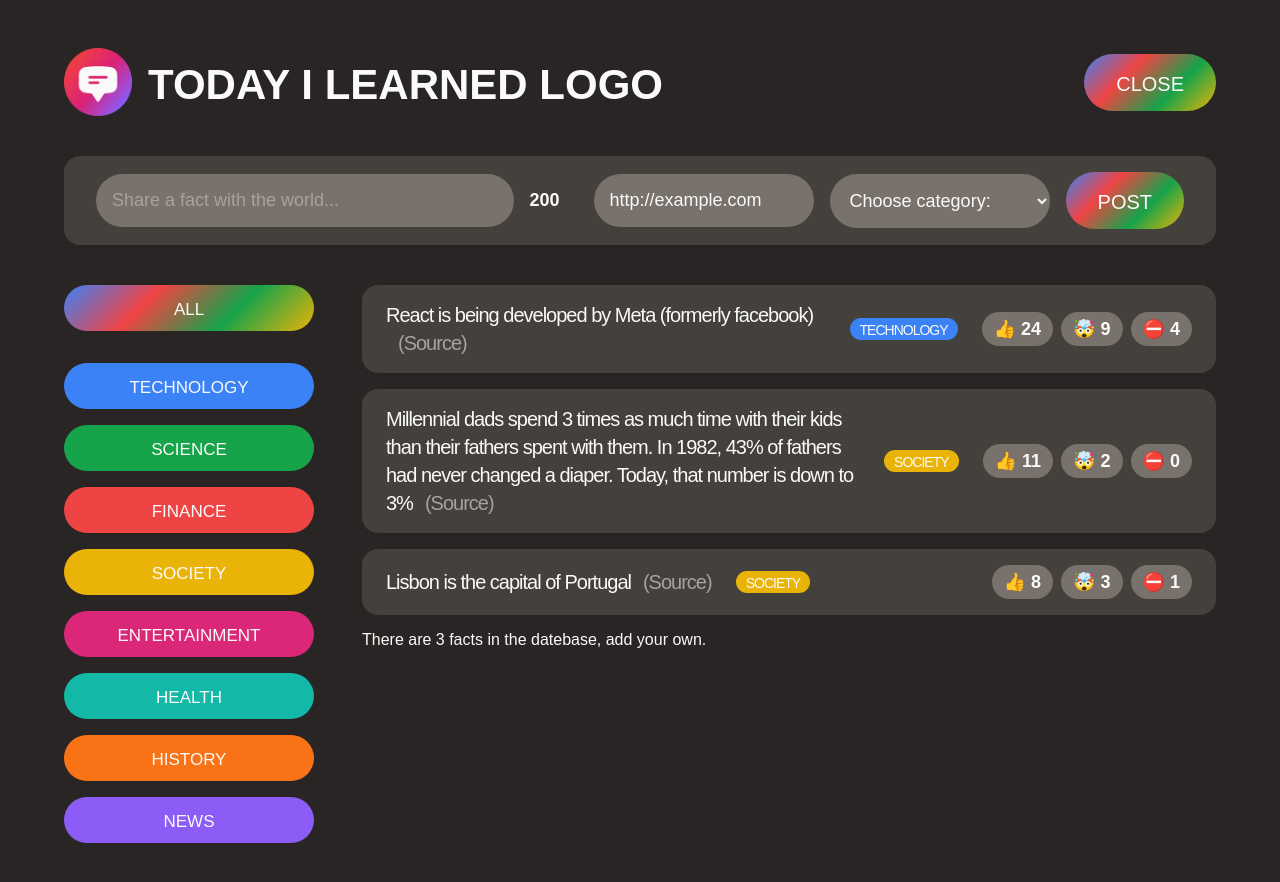
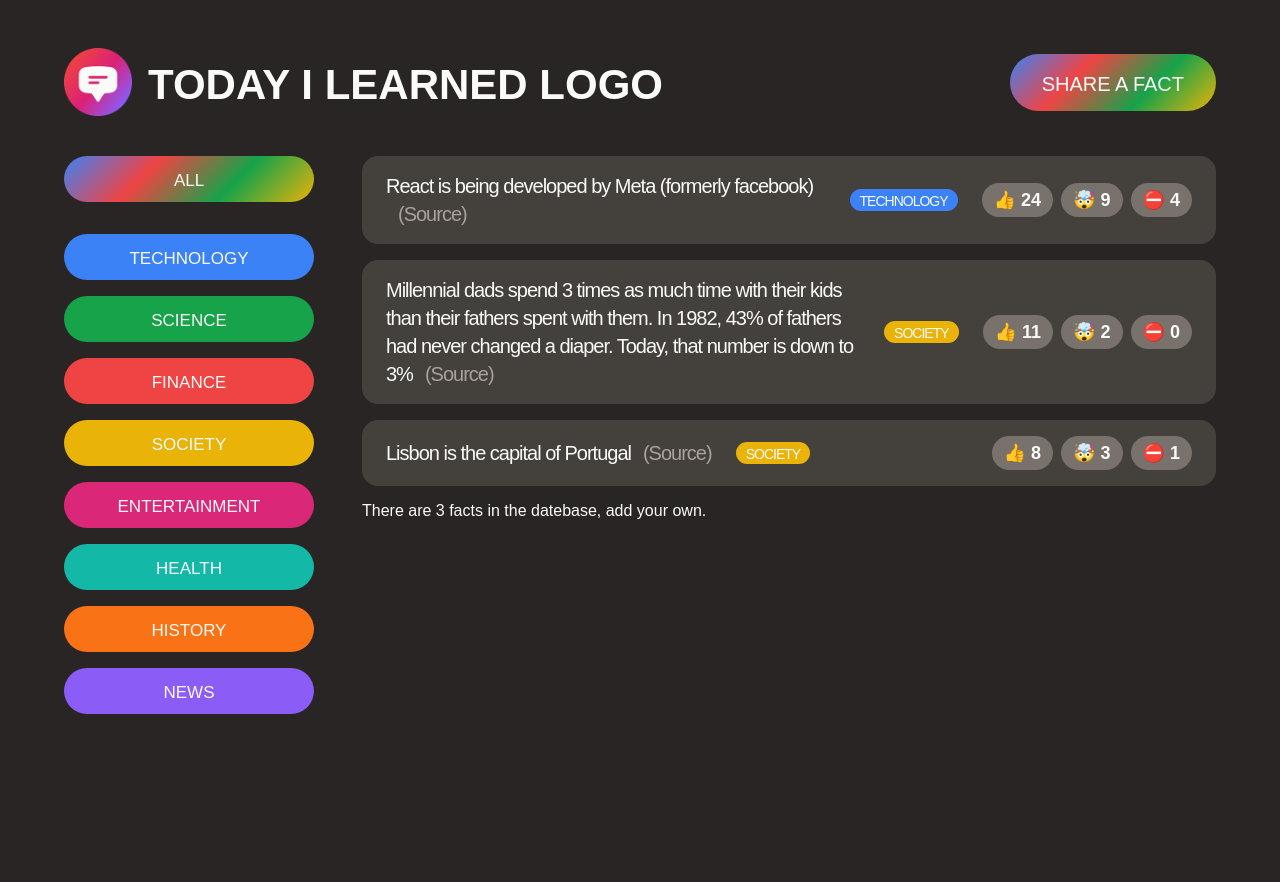
Before and after one commit to Meerkat81/today-i-learned, a React (Create React App) app: page / in a window 1280 px wide. Shown: the top 882 px of the page. After the commit the page ends 800 px from the top, so only its background shows below. Built offline with nearby package versions, Linux system fonts and the light colour scheme; a web font is replaced by a local one.

Commit message:
update fact state with new fact data

```diff
--- a/src/App.js
+++ b/src/App.js
@@ -36,12 +36,14 @@ const initialFacts = [
 ];
 
 function App() {
-  const [showForm, setShowForm] = useState(true);
+  const [showForm, setShowForm] = useState(false);
   const [facts, setFacts] = useState(initialFacts);
   return (
     <>
       <Header showForm={showForm} setShowForm={setShowForm} />
-      {showForm && <NewFactForm />}
+      {showForm && (
+        <NewFactForm setFacts={setFacts} setShowForm={setShowForm} />
+      )}
       <main className="main">
         <CategoryFilter />
         <FactList facts={facts} />
@@ -92,7 +94,7 @@ function isValidHttpUrl(string) {
   return url.protocol === "http:" || url.protocol === "https:";
 }
 
-function NewFactForm() {
+function NewFactForm({ setFacts, setShowForm }) {
   const [text, setText] = useState("");
   const [source, setSource] = useState("http://example.com");
   const [category, setCategory] = useState("");
@@ -117,11 +119,16 @@ function NewFactForm() {
         votesInteresting: 0,
         votesMindblowing: 0,
         votesFalse: 0,
-        createdIn: new Date().getCurrentYear(),
+        createdIn: new Date().getFullYear(),
       };
       //Add new fact to state
-
+      setFacts((facts) => [newFact, ...facts]);
+      //Reset form
+      setText("");
+      setSource("");
+      setCategory("");
       //close form
+      setShowForm(false);
     }
   }
   return (
```
